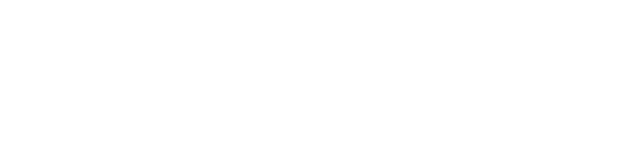
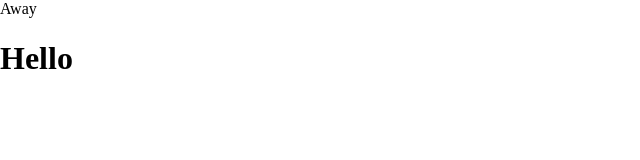
Before and after one commit to TheMinionstars/scoreboard, a website: page index.html in a window 1280 px wide. Shown: the whole page, without its empty margins (0-640 px from the left). Drawn offline with nearby package versions, Linux system fonts and the light colour scheme.

Commit message:
add header and h1

```diff
--- a/index.html
+++ b/index.html
@@ -1,6 +1,7 @@
 <html>
     <head><link rel="stylesheet" href="https://cdnjs.cloudflare.com/ajax/libs/normalize/8.0.1/normalize.css"></head>
     <body>
-
+        <header>Away</header>
+        <h1>Hello</h1>
     </body>
 </html>
```
